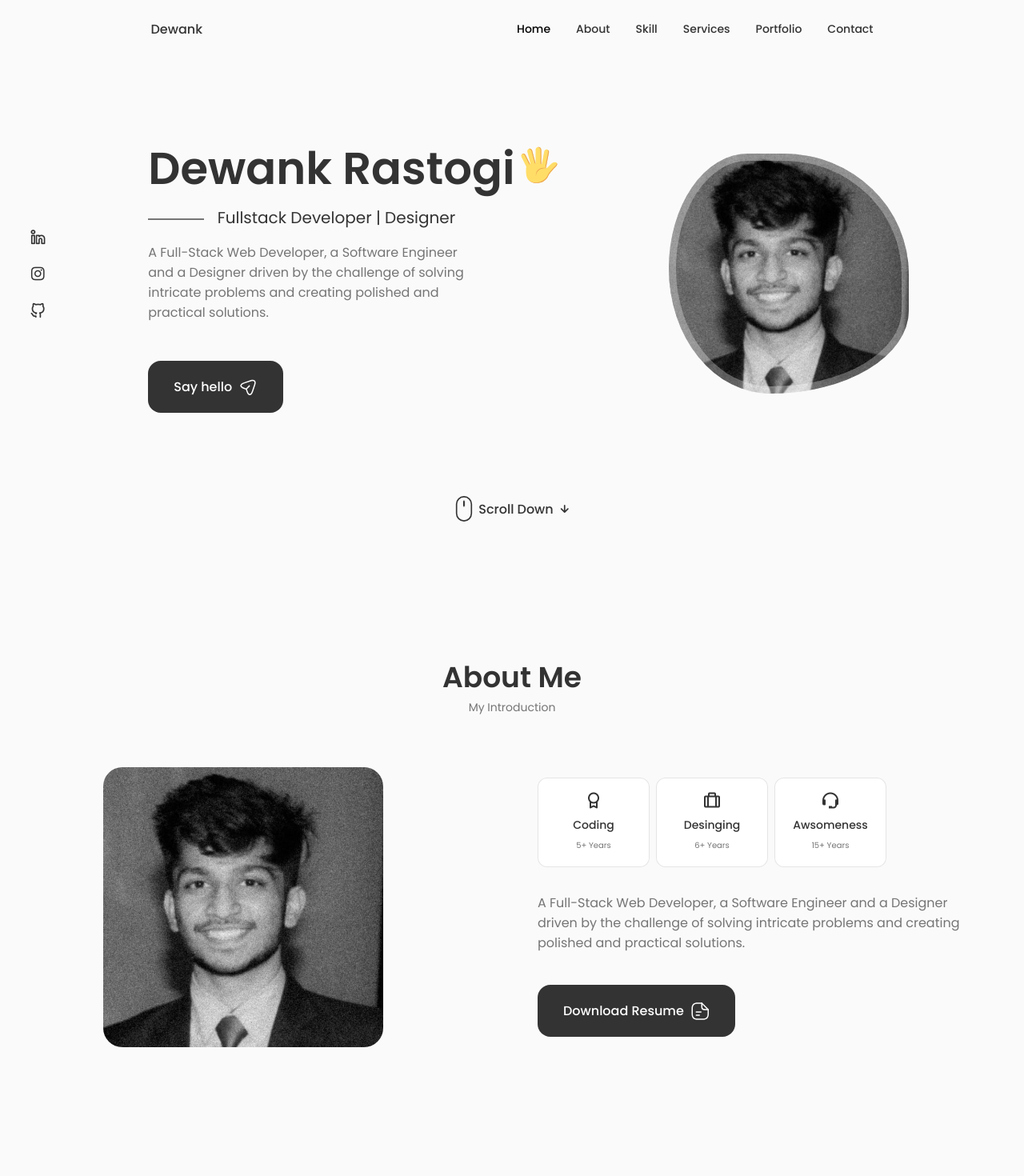
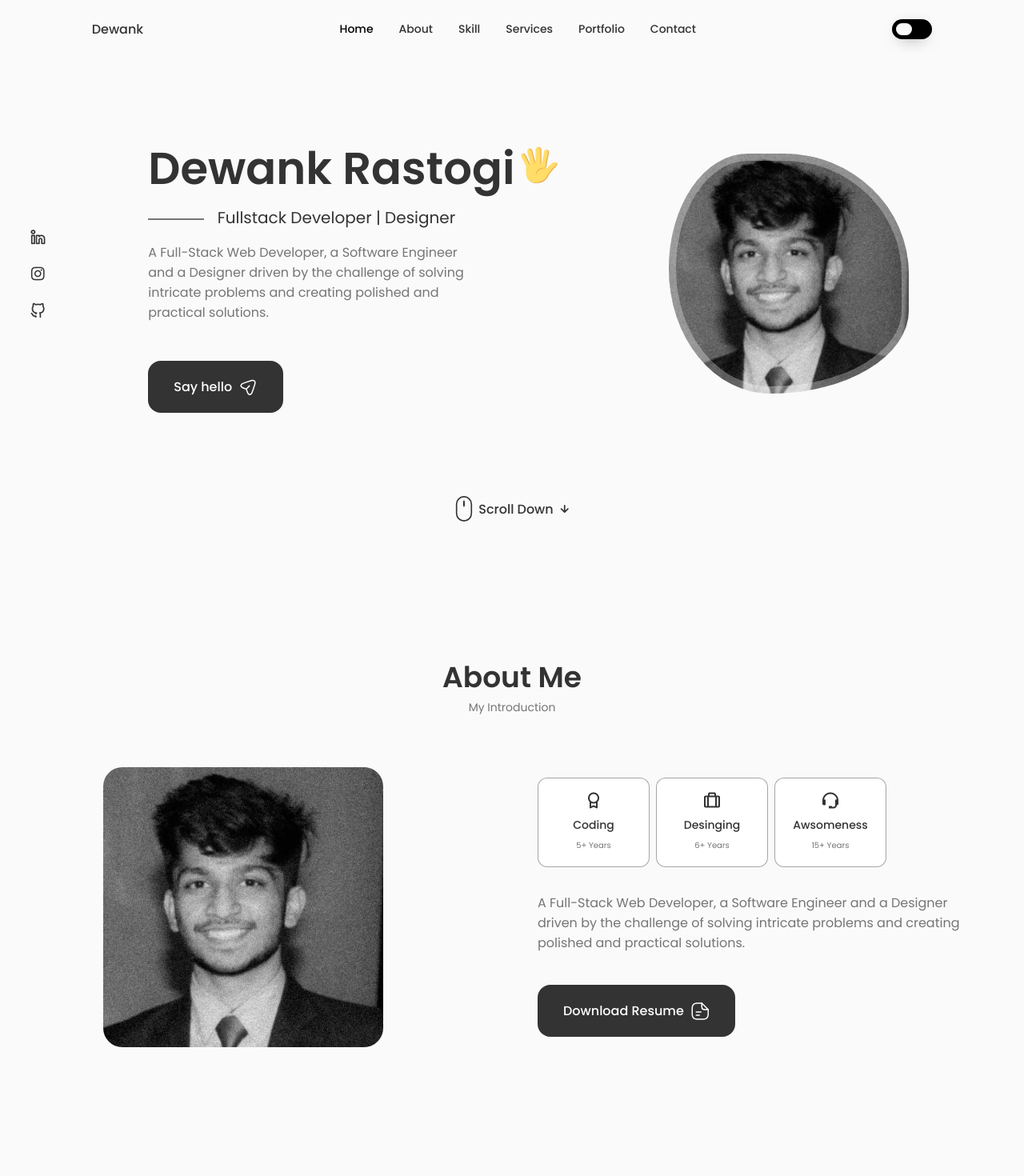
Before and after one commit to dewank07/React-portfolio, a React (Create React App) app: page / in a window 1280 px wide. Shown: the top 1470 px of the page at 80% size. Built offline with nearby package versions, Linux system fonts and the light colour scheme.

Commit message:
feat: dark mode

```diff
--- a/src/App.css
+++ b/src/App.css
@@ -2,7 +2,7 @@
 @import url("https://fonts.googleapis.com/css2?family=Poppins:wght@400;500;600&display=swap");
 
 /*=============== VARIABLES CSS ===============*/
-:root {
+:root{
   --header-height: 3rem;
 
   /*========== Colors ==========*/
@@ -14,6 +14,58 @@
   --text-color: hsl(var(--hue), var(--sat), 46%);
   --body-color: hsl(var(--hue), var(--sat), 98%);
   --container-color: #fff;
+  --border-color : rgba(0, 0, 0, 0.35);
+
+
+  /*========== Font and typography ==========*/
+  --body-font: "Poppins", sans-serif;
+
+  /*.5rem = 8px | 1rem = 16px ...*/
+  --big-font-size: 3.5rem;
+  --h1-font-size: 2.25rem;
+  --h2-font-size: 1.5rem;
+  --h3-font-size: 1.25rem;
+  --normal-font-size: 1rem;
+  --small-font-size: 0.875rem;
+  --smaller-font-size: 0.813rem;
+  --tiny-font-size: 0.625rem;
+
+  /*========== Font weight ==========*/
+  --font-normal: 400;
+  --font-medium: 500;
+  --font-semi-bold: 600;
+
+  /*========== Margenes Bottom ==========*/
+  /*.5rem = 8px | 1rem = 16px ...*/
+  --mb-0-25: 0.25rem;
+  --mb-0-5: 0.5rem;
+  --mb-0-75: 0.75rem;
+  --mb-1: 1rem;
+  --mb-1-5: 1.5rem;
+  --mb-2: 2rem;
+  --mb-2-5: 2.5rem;
+  --mb-3: 3rem;
+
+  /*========== z index ==========*/
+  --z-tooltip: 10;
+  --z-fixed: 100;
+  --z-modal: 1000;
+}
+
+.dark-mode {
+  --header-height: 3rem;
+
+  /*========== Colors ==========*/
+  /*Color mode HSL(hue, saturation, lightness)*/
+  --hue: 0;
+  --sat: 0%;
+  --title-color: #FFF;
+  --title-color-dark: #dfdfdf;
+  --text-color: #FFF;
+  --body-color: #1a202c;
+  --container-color: #1a202c;
+  --border-color : #dfdfdf;
+
 
   /*========== Font and typography ==========*/
   --body-font: "Poppins", sans-serif;
@@ -53,6 +105,15 @@
 /* Responsive typography */
 @media screen and (max-width: 992px) {
   :root {
+    --big-font-size: 2.75rem;
+    --h1-font-size: 1.5rem;
+    --h2-font-size: 1.25rem;
+    --h3-font-size: 1rem;
+    --normal-font-size: 0.938rem;
+    --small-font-size: 0.813rem;
+    --smaller-font-size: 0.75rem;
+  }
+  .dark-mode {
     --big-font-size: 2.75rem;
     --h1-font-size: 1.5rem;
     --h2-font-size: 1.25rem;
@@ -215,3 +276,24 @@ img {
     margin-right: var(--mb-1);
   }
 }
+#toggle {
+  width: 50px;
+  display: flex;
+  padding: 5px;
+  background-color: var(--title-color-dark);
+  display: block;
+  border-radius: 1000px;
+  cursor: pointer;
+  box-shadow: 0px 5px 20px -10px #000000;
+  transition: background-color 0.2s ease-in;
+}
+.toggle-inner {
+  width: 20px;
+  height: 15px;
+  background-color:  var(--body-color);
+  border-radius: 1000px;
+  transition: margin-left 0.2s ease-in, background-color 0.2s ease-in;
+}
+.toggle-active {
+  margin-left: 20px;
+}
--- a/src/App.js
+++ b/src/App.js
@@ -10,6 +10,7 @@ import Contact from './components/contact/Contact';
 function App() {
   return (
     <>
+
     <Header/>
     <main className="main">
       <Home />
--- a/src/components/about/about.css
+++ b/src/components/about/about.css
@@ -15,7 +15,7 @@
 }
 .about__box{
   background-color: var(--container-color);
-  border: 1px solid rgba(0,0,0,0.1);
+  border: 1px solid var(--border-color);
   border-radius: 0.75rem;
   text-align: center;
   padding: 1rem 1.25rem;
--- a/src/components/contact/contact.css
+++ b/src/components/contact/contact.css
@@ -17,7 +17,7 @@
 }
 .contact__card{
     background-color: var(--container-color);
-    border: 1px solid rgba(0,0,0,0.1);
+    border: 1px solid var(--border-color);
     padding: 1rem;
     border-radius: 0.75rem;
     text-align: center;
@@ -67,7 +67,7 @@
     left: 0;
     width: 100%;
     height: 100%;
-    border: 2px solid rgba(0,0,0,0.3);
+    border: 2px solid var(--border-color);
     background: none;
     color: var(--text-color);
     outline: none;
--- a/src/components/header/Header.jsx
+++ b/src/components/header/Header.jsx
@@ -1,4 +1,4 @@
-import React, { useState } from 'react'
+import React, { useState,useEffect } from 'react'
 import "./header.css"
 
 
@@ -6,6 +6,21 @@ import "./header.css"
 // =============== Toggle Menu =================
 const Header = () => {
     const[Toggle, setToggle] = useState(false)
+    const [ darkMode, setDarkMode ] = useState(false)
+    useEffect(() => {
+        const body = document.body
+        const toggle = document.querySelector('.toggle-inner')
+
+
+        if( darkMode === true ) {
+          body.classList.add('dark-mode')
+          toggle.classList.add('toggle-active')
+        } else {
+          body.classList.remove('dark-mode')
+          toggle.classList.remove('toggle-active')
+        }
+      }, [darkMode])
+
   return (
     <header className="header">
         <nav className="nav container">
@@ -52,6 +67,11 @@ const Header = () => {
 
                 <i className="uil uil-times nav__close" onClick={ () => setToggle(!Toggle)}></i>
             </div>
+            <div className="themechange nav__logo">
+                <div id="toggle"
+                onClick={() => darkMode === false ? setDarkMode(true) : setDarkMode(false)}>
+                <div className="toggle-inner"/></div>
+            </div>
             <div className="nav__toggle" onClick={ () => setToggle(!Toggle)}>
                 <i className="uil uil-apps nav__close"></i>
             </div>
--- a/src/components/header/header.css
+++ b/src/components/header/header.css
@@ -1,65 +1,5 @@
 @import url("https://fonts.googleapis.com/css2?family=Poppins:wght@400;500;600&display=swap");
 
-:root {
-    --header-height: 3rem;
-
-    /*========== Colors ==========*/
-    /*Color mode HSL(hue, saturation, lightness)*/
-    --hue: 0;
-    --sat: 0%;
-    --title-color: hsl(var(--hue), var(--sat), 20%);
-    --title-color-dark: hsl(var(--hue), var(--sat), 0%);
-    --text-color: hsl(var(--hue), var(--sat), 46%);
-    --body-color: hsl(var(--hue), var(--sat), 98%);
-    --container-color: #fff;
-
-    /*========== Font and typography ==========*/
-    --body-font: "Poppins", sans-serif;
-
-    /*.5rem = 8px | 1rem = 16px ...*/
-    --big-font-size: 3.5rem;
-    --h1-font-size: 2.25rem;
-    --h2-font-size: 1.5rem;
-    --h3-font-size: 1.25rem;
-    --normal-font-size: 1rem;
-    --small-font-size: 0.875rem;
-    --smaller-font-size: 0.813rem;
-    --tiny-font-size: 0.625rem;
-
-    /*========== Font weight ==========*/
-    --font-normal: 400;
-    --font-medium: 500;
-    --font-semi-bold: 600;
-
-    /*========== Margenes Bottom ==========*/
-    /*.5rem = 8px | 1rem = 16px ...*/
-    --mb-0-25: 0.25rem;
-    --mb-0-5: 0.5rem;
-    --mb-0-75: 0.75rem;
-    --mb-1: 1rem;
-    --mb-1-5: 1.5rem;
-    --mb-2: 2rem;
-    --mb-2-5: 2.5rem;
-    --mb-3: 3rem;
-
-    /*========== z index ==========*/
-    --z-tooltip: 10;
-    --z-fixed: 100;
-    --z-modal: 1000;
-  }
-
-  /* Responsive typography */
-  @media screen and (max-width: 992px) {
-    :root {
-      --big-font-size: 2.75rem;
-      --h1-font-size: 1.5rem;
-      --h2-font-size: 1.25rem;
-      --h3-font-size: 1rem;
-      --normal-font-size: 0.938rem;
-      --small-font-size: 0.813rem;
-      --smaller-font-size: 0.75rem;
-    }
-  }
 /*=============== MAIN CSS ===============*/
 
 .header{
@@ -130,7 +70,7 @@
         width: 100%;
         background-color: var(--body-color);
         padding: 2rem  1.5rem 4rem;
-        box-shadow: 0 -1px 4px rgba(0, 0, 0, 0.15);
+        box-shadow: 0 -1px 4px var(--border-color);
         border-radius: 1.5rem;
         transition: .3s;
         z-index: 1;
--- a/src/components/services/services.css
+++ b/src/components/services/services.css
@@ -5,7 +5,7 @@
 }
 .services__content{
     position: relative;
-    border: 1px solid rgba(0, 0, 0, 0.1);
+    border: 1px solid var(--border-color);
     background-color: var(--container-color);
     padding: 6rem 0 2rem 2.5rem;
 }
@@ -37,7 +37,7 @@
     left: 0;
     right: 0;
     bottom: 0;
-    background-color:rgba(0, 0, 0, 0.5) ;
+    background-color:var(--border-color); ;
     z-index: var(--z-modal);
     display: flex;
     justify-content: center;
--- a/src/components/skills/skills.css
+++ b/src/components/skills/skills.css
@@ -6,7 +6,7 @@
 
 .skills__content{
     background-color: var(--conatiner-color);
-    border: 1px solid rgba(0, 0, 0, 0.1);
+    border: 1px solid var(--border-color);
     padding: 2rem 4rem;
     border-radius: 1.25rem;
 }
```
